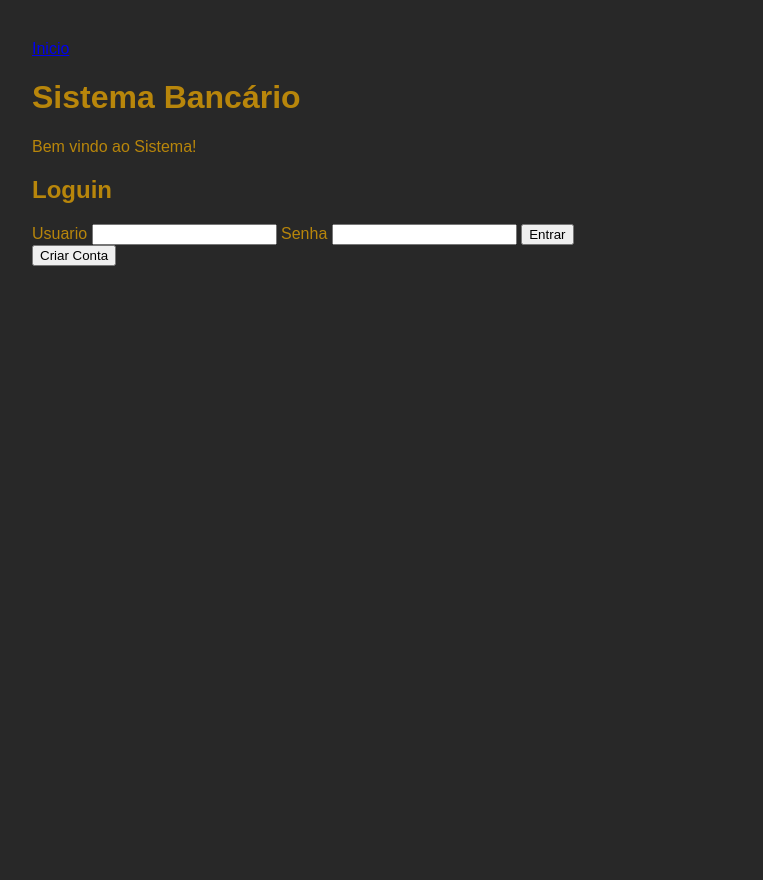
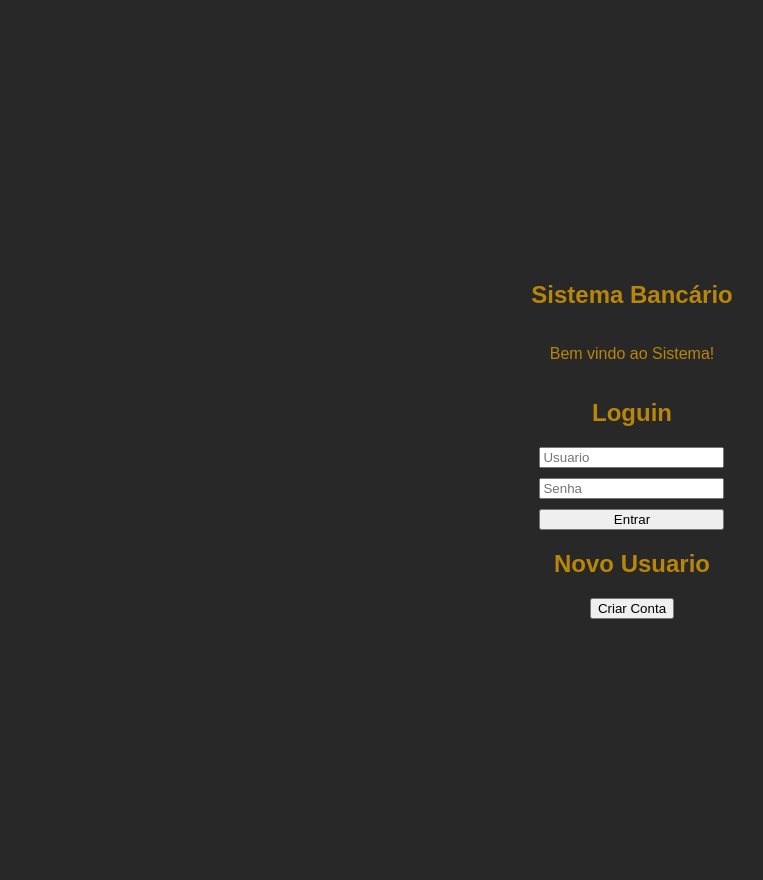
Before and after one commit to sarahquartz/sistema-bancario, a Flask app: page / in a window 1280 px wide. Shown: the whole page, without its empty margins (8-771 px from the left). Before the commit the page ends 266 px from the top, so only its background shows below. Run offline with Flask 3, Linux system fonts and the light colour scheme.

Commit message:
tela de loguin estilo

```diff
--- a/app.py
+++ b/app.py
@@ -56,7 +56,9 @@ def nova_conta():
         usuario = request.form["usuario"]
         senha = request.form["senha"]
 
-        if usuario != banco.buscar_conta_usuario(usuario).usuario:
+        usuario_verificar = banco.buscar_conta_usuario(usuario)
+
+        if usuario_verificar is None:
 
             senha_hash = generate_password_hash(senha)
             banco.criar_conta(titular, usuario, senha_hash)
@@ -79,16 +81,33 @@ def minha_conta():
 
     if request.method == "POST":
 
+        acao = request.form["acao"]
+
         try:
             valor = float(request.form["valor"])
             if valor > 0:
-                conta.depositar(valor)
-                banco.salvar()
-                return redirect(url_for("minha_conta"))
+                #validar a operação
+                if acao == "deposito":
+                    conta.depositar(valor)
+                    banco.salvar()
+                    return redirect(url_for("minha_conta"))
+
+                elif acao == "saque":
+                    conta.sacar(valor)
+                    banco.salvar()
+                    return redirect(url_for("minha_conta"))
+                elif acao == "transferencia":
+                    destino_id = int(request.form["destino"])
+                    destino = banco.buscar_conta(destino_id)
+                    if destino is not None:
+                        conta.transferir(valor, destino)
+                        banco.salvar()
+                    else:
+                        flash("Conta invalida")
             else:
-                return "Entrada Invalida"
+                flash("Entrada Invalida")
         except ValueError:
-            return "Entrada Invalida"
+            flash("Entrada Invalida")
 
     return render_template("conta.html", conta = conta)
 
--- a/contas.json
+++ b/contas.json
@@ -1,41 +1,26 @@
 [
     {
-        "id": 3,
+        "id": 4,
         "titular": "Sarah",
-        "saldo": 1000.0,
-        "usuario": "sarah1",
-        "senha_hash": "iasduh",
+        "saldo": 150.0,
+        "usuario": "sarah",
+        "senha_hash": "scrypt:32768:8:1$N1A080AnPj44Owih$030bf1757f75b3f5f62fd7734e33fae740feb42f2c8464fafc242b53935becde021ba2ec2ec70dd3c3e2415cc02606fb02dc23cfc0c0d33468dcfaed6001ad16",
         "extrato": [
-            "[05/10/2026 23:11] Deposito: R$: 100.00",
-            "[06/10/2026 13:31] Deposito: R$: 100.00",
-            "[06/10/2026 13:33] Deposito: R$: 100.00",
-            "[06/10/2026 13:33] Deposito: R$: 100.00",
-            "[06/10/2026 14:03] Deposito: R$: 10.00",
-            "[06/10/2026 14:05] Deposito: R$: 50.00",
-            "[06/10/2026 14:07] Deposito: R$: 50.00",
-            "[06/10/2026 14:07] Deposito: R$: 50.00",
-            "[06/10/2026 14:11] Deposito: R$: 50.00",
-            "[06/10/2026 14:11] Deposito: R$: 50.00",
-            "[06/10/2026 14:11] Deposito: R$: 50.00",
-            "[06/10/2026 14:12] Deposito: R$: 50.00",
-            "[06/10/2026 14:13] Deposito: R$: 50.00",
-            "[06/10/2026 14:14] Deposito: R$: 50.00",
-            "[06/10/2026 14:15] Deposito: R$: 50.00",
-            "[06/10/2026 14:18] Deposito: R$: 10.00",
-            "[06/10/2026 14:18] Deposito: R$: 10.00",
-            "[06/10/2026 14:18] Deposito: R$: 10.00",
-            "[06/10/2026 14:21] Deposito: R$: 10.00",
-            "[06/10/2026 14:21] Deposito: R$: 50.00"
+            "[06/10/2026 20:29] Deposito: R$: 410.00",
+            "[06/10/2026 21:35] Saque: R$: 410.00",
+            "[06/10/2026 21:47] Deposito: R$: 100.00",
+            "[06/10/2026 21:51] Transferencia Recebida: R$ 50.00"
         ]
     },
     {
-        "id": 4,
-        "titular": "Sarah",
-        "saldo": 410.0,
-        "usuario": "sarah",
-        "senha_hash": "scrypt:32768:8:1$N1A080AnPj44Owih$030bf1757f75b3f5f62fd7734e33fae740feb42f2c8464fafc242b53935becde021ba2ec2ec70dd3c3e2415cc02606fb02dc23cfc0c0d33468dcfaed6001ad16",
+        "id": 5,
+        "titular": "Toddy",
+        "saldo": 50.0,
+        "usuario": "tody",
+        "senha_hash": "scrypt:32768:8:1$xfN7Sf96dCy4S5QG$315f96be34669a8a06494408e10183aa155ccb4d0dc41c49c7e79e7ea4acf56f53f0f61cb0492d9282e0ebf4052ba2cd8b60bf6c8e2c9de20049851e9d8ad6f8",
         "extrato": [
-            "[06/10/2026 20:29] Deposito: R$: 410.00"
+            "[06/10/2026 21:51] Deposito: R$: 100.00",
+            "[06/10/2026 21:51] Transferencia Efetuada: R$ 50.00"
         ]
     }
 ]
--- a/static/style.css
+++ b/static/style.css
@@ -3,6 +3,29 @@ body{
     margin: 40px;
     background-color:rgba(0, 0, 0, 0.842);
     color: darkgoldenrod
+}
+
+.inicio{
+
+    display: flex;
+    flex-direction: column;
+    justify-content: center;
+    align-items: center;
+    height: 100vh;
+}
+
+.loguin{
+    display: flex;
+    flex-direction: column;
+    justify-content: center;
+    align-items: center;
+
+}
+
+.loguin form{
+    display: flex;
+    flex-direction: column;
+    gap: 10px;
 }
 
 .conta-funcoes{
--- a/templates/base.html
+++ b/templates/base.html
@@ -7,7 +7,6 @@
         <link rel="stylesheet" href="{{url_for('static', filename='style.css')}}">
     </head>
     <body>
-        <a href="{{url_for('inicio')}}">Inicio</a>
         {% block content %}
         {% endblock %}
     </body>
--- a/templates/index.html
+++ b/templates/index.html
@@ -1,23 +1,28 @@
 {% extends "base.html" %}
 
 {% block content %}
+<nav class="inicio">
+        <div class="loguin">
+
         <h1>Sistema Bancário</h1>
         <p>Bem vindo ao Sistema!</p>
 
-        <div>
+
+
                 <h2>Loguin</h2>
 
                 <form method="post">
 
-                        <label>Usuario</label>
-                        <input type = "text" name="usuario" required>
 
-                        <label>Senha</label>
-                        <input type="text" name="senha" required>
+                        <input type = "text" name="usuario" required placeholder="Usuario">
+
+                        <input type="password" name="senha" required placeholder="Senha">
 
                         <button type="submit">Entrar</button>
 
                 </form>
+
+                <h2>Novo Usuario</h2>
                 <a href="{{url_for('nova_conta')}}"><button>Criar Conta</button></a>
         </div>
         {% with mensagens = get_flashed_messages() %}
@@ -28,3 +33,4 @@
                 {%endif%}
         {%endwith%}
 {% endblock %}
+</nav>
```
Also changed, not shown: templates/conta.html (+56 -12 lines).
